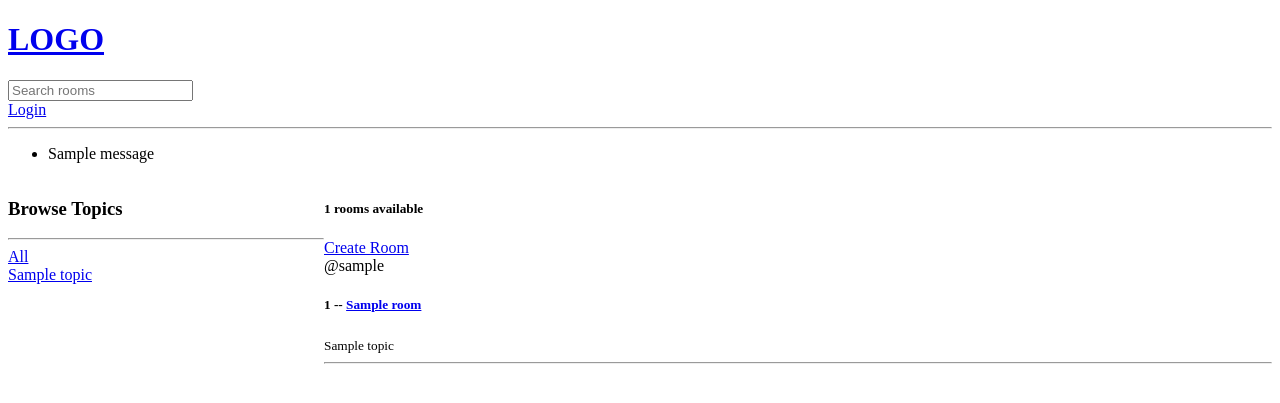
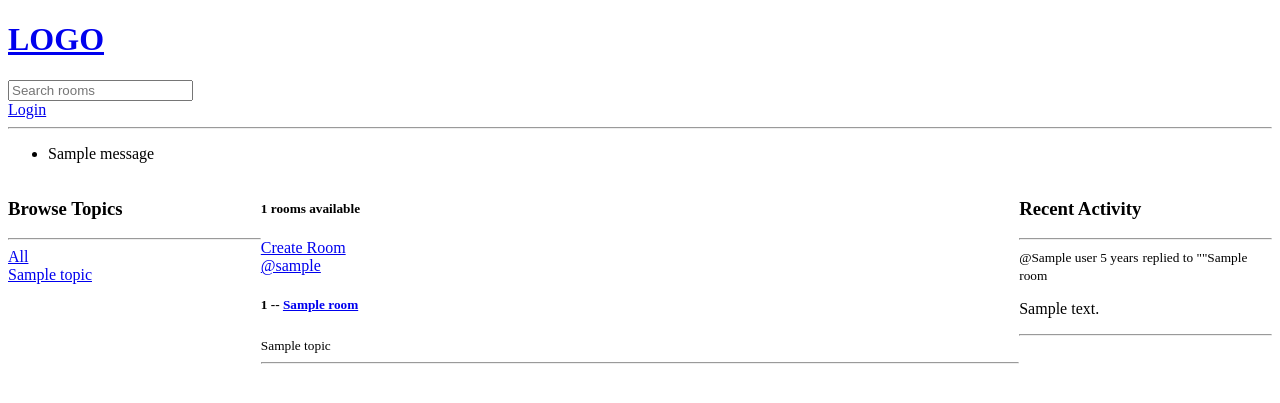
Before and after one commit to jstega13/DjangoTutorial, a Django app: template base/templates/base/home.html in a window 1280 px wide. Shown: the top 403 px of the page. Run offline with Django 5.2, Linux system fonts and the light colour scheme; the template is opened without the code that fills it: most values are stand-ins (such as "Sample title", 1, 10 or a date in 2020); one stand-in notice (Sample message) is shown.

Commit message:
3:51:00 error

```diff
--- a/base/models.py
+++ b/base/models.py
@@ -33,5 +33,9 @@ class Message(models.Model):
         updated =models.DateTimeField(auto_now=True)
         created = models.DateTimeField(auto_now_add=True)
 
+        class Meta:
+            ordering =['-updated', '-created'] #'-' makes it reverse order(newest at the top), no dash means it is decending order
+
+
         def __str__(self):
             return self.body[0:50]
--- /dev/null
+++ b/base/templates/base/activity_component.html
@@ -0,0 +1,15 @@
+
+<h3>Recent Activity</h3>
+<hr>
+{%for message in room_messages%}
+<div>
+    <small>@{{message.user}} {{message.created|timesince}}</small>
+    <small>replied to ""{{message.room}}</small>
+
+    <p>{{message}}</p>
+    {% if request.user == message.user%}
+        <a href="{% url 'delete-message' message.id %}">Delete  </a>
+        {% endif %}
+        <hr>
+</div>
+{%endfor%}
--- /dev/null
+++ b/base/templates/base/feed_component.html
@@ -0,0 +1,14 @@
+{% for room in rooms %}
+         <div>
+            {% if request.user == room.host%}
+            <a href="{%url 'update-room' room.id %}">Edit</a>
+            <a href="{%url 'delete-room' room.id %}">Delete</a>
+            {%endif%}
+
+            <a href="{% url 'user-profile' room.host.id %}">@{{room.host.username}}</a>
+            <h5>{{room.id}} -- <a href="{% url 'room' room.id %}">{{room.name}}</a></h5>
+            <small>{{room.topic.name}}</small>
+            <hr>
+         </div>
+
+        {% endfor %}
--- a/base/templates/base/home.html
+++ b/base/templates/base/home.html
@@ -5,50 +5,29 @@
 <style>
     .home-container{
         display: grid;
-        grid-template-columns: 1fr 3fr;
+        grid-template-columns: 1fr 3fr 1fr;
 
     }
-
 </style>
 
 
 <div class="home-container">
 
     <div>
-        <h3>Browse Topics</h3>
-        <hr>
-
-        <div>
-            <a href="{% url 'home' %}">All</a>
-        </div>
-
-        {% for topic in topics%}
-        <div>
-            <a href="{% url 'home' %}?q={{topic.name}}">{{topic.name}}</a>
-        </div>
-        {%endfor%}
+        {%include 'base/topics_component.html' %}
     </div>
 
 <div>
     <h5>{{room_count}} rooms available</h5>
     <a href="{% url 'create-room' %}">Create Room</a>
     <div>
-        {% for room in rooms %}
-         <div>
-            {% if request.user == room.host%}
-            <a href="{%url 'update-room' room.id %}">Edit</a>
-            <a href="{%url 'delete-room' room.id %}">Delete</a>
-            {%endif%}
-            <span>@{{room.host.username}}</span>
-            <h5>{{room.id}} -- <a href="{% url 'room' room.id %}">{{room.name}}</a></h5>
-            <small>{{room.topic.name}}</small>
-            <hr>
-         </div>
-
-        {% endfor %}
+        {%include 'base/feed_component.html'%}
     </div>
 </div>
 
+<div>
+ {%include 'base/activity_component.html'%}
+</div>
 </div>
 
 {%endblock content%}
--- a/base/templates/base/room.html
+++ b/base/templates/base/room.html
@@ -27,7 +27,6 @@
         <div>
             {% if request.user == message.user%}
             <a href="{% url 'delete-message' message.id %}">Delete  </a>
-
             {% endif %}
             <small>@{{message.user}}  {{message.created| timesince}} ago </small>
             <p>{{message.body}}</p>
--- /dev/null
+++ b/base/templates/base/topics_component.html
@@ -0,0 +1,12 @@
+<h3>Browse Topics</h3>
+        <hr>
+
+        <div>
+            <a href="{% url 'home' %}">All</a>
+        </div>
+
+        {% for topic in topics%}
+        <div>
+            <a href="{% url 'home' %}?q={{topic.name}}">{{topic.name}}</a>
+        </div>
+        {%endfor%}
--- a/base/urls.py
+++ b/base/urls.py
@@ -8,6 +8,7 @@ urlpatterns =[
 
     path('', views.home, name='home'),
     path('room/<str:pk>/',views.room, name='room'),
+    path('profile/<str:pk>/', views.userProfile, name="user-profile"),
 
     path('create-room/', views.createRoom, name="create-room"),
     path('update-room/<str:pk>/', views.updateRoom, name="update-room"),
```
Also changed, not shown: base/templates/base/profile.html (added, +27 -0 lines), base/views.py (+11 -1 lines), db.sqlite3.
